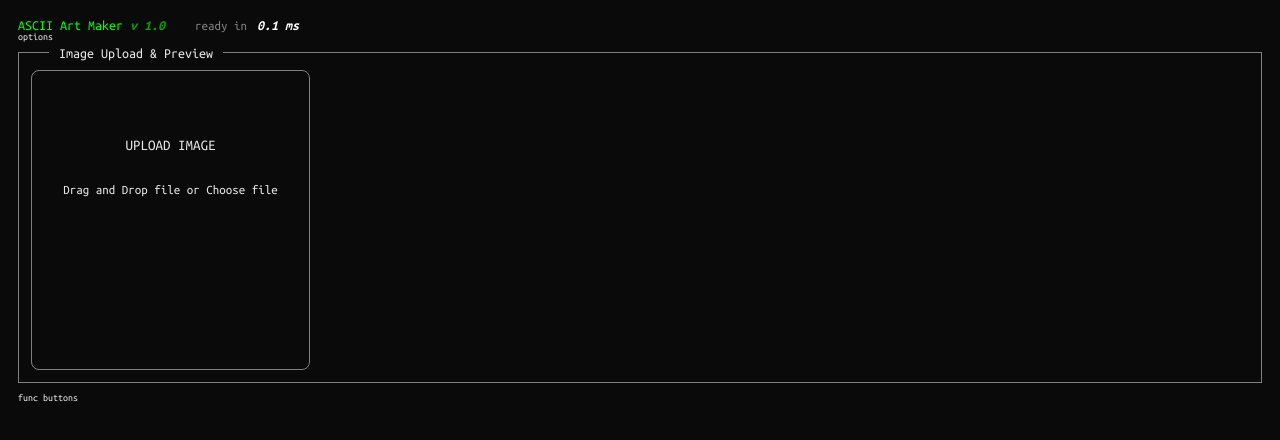
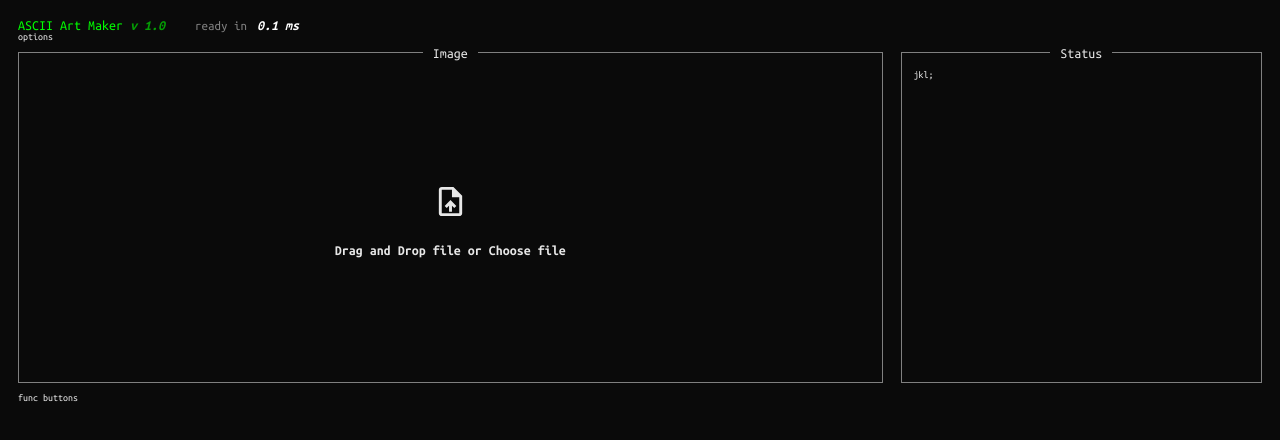
Before and after one commit to lofi-J/Ascii-Maker, a Next.js app: page /ascii/image in a window 1280 px wide. Shown: the top 440 px of the page. Built offline with nearby package versions, Linux system fonts and the light colour scheme.

Commit message:
[Refactor] 불필요한 파일 제거 및 코드 가독성

```diff
--- a/src/app/ascii/image/page.module.css
+++ b/src/app/ascii/image/page.module.css
@@ -26,3 +26,11 @@
 }
 
 /* covert options */
+
+
+/* Image & Ascii Art */
+.imageAndAscii {
+  display: flex;
+  justify-content: space-between;
+  gap: 1.8rem;
+}
--- a/src/app/ascii/image/page.tsx
+++ b/src/app/ascii/image/page.tsx
@@ -1,12 +1,15 @@
 "use client";
 import styles from "./page.module.css";
 import useLoadTime from "@/hooks/useLoadTime";
-import {useEffect} from "react";
-import ImageAscii from "@/components/ImageAscii/ImageAscii";
+import React, {useEffect, useState} from "react";
+import ImageUploader from "@/components/ImageUploader/ImageUploader";
+import Fieldset from "@/components/Fieldset/Fieldset";
 
 
 export default function BuildAsciiImage() {
   const {time, incrementLoadCount} = useLoadTime(2);
+  const [imageFile, setImageFile] = useState<File | null>(null); // 업로드한 이미지
+  const [isUploadError, setIsUploadError] = useState(false); // 이미지 업로드 에러 여부
 
   useEffect(() => {
     incrementLoadCount(); // component count
@@ -14,6 +17,7 @@ export default function BuildAsciiImage() {
 
   return (
     <div className={styles.container}>
+
       {/* ready header */}
       <div className={styles.header}>
         ASCII Art Maker <em className={styles.version}>v 1.0</em>
@@ -26,12 +30,27 @@ export default function BuildAsciiImage() {
       {/* covert options */}
       <div>options</div>
 
-      {/* upload and preview */}
-      <div className={styles.upload}>
-        <ImageAscii
-          onLoad={incrementLoadCount} // component count
-        />
+      {/* Image Upload And Status */}
+      <div className={styles.imageAndAscii}>
+        {/* image */}
+        <Fieldset title={'Image'} flex={5}>
+          <ImageUploader
+            imageFile={imageFile}
+            setIsUploadError={setIsUploadError}
+            setImageFile={setImageFile}
+            onLoad={incrementLoadCount}
+          />
+        </Fieldset>
+        {/* status */}
+        <Fieldset title={'Status'} flex={2}>
+          <div style={{flex: "1"}}>
+            jkl;
+          </div>
+        </Fieldset>
       </div>
+
+      {/* Ascii Art */}
+
 
       {/* function buttons */}
       <div>func buttons</div>
--- a/src/components/Fieldset/Fieldset.module.css
+++ b/src/components/Fieldset/Fieldset.module.css
@@ -1,21 +1,24 @@
 .container {
   position: relative;
-  width: 100%;
-  height: max-content;
   border: 1px solid gray;
   padding: 1.2rem;
   margin: 1rem 0;
+  display: flex;
+  flex-direction: column;
+  align-items: center;
   .title {
+    position: absolute;
+    top: 0;
+    width: max-content;
+    font-size: 1.4rem;
     padding: 0 1rem;
-    position: absolute;
-    font-size: 1.4rem;
-    width: max-content;
+    transform: translateY(-50%);
     background-color: var(--background);
-    top: 0;
-    left: 3rem;
-    transform: translateY(-50%);
   }
   .children {
+    width: 100%;
+    height: 100%;
+    display: flex;
     padding-top: 0.5rem;
   }
 }
--- a/src/components/Fieldset/Fieldset.tsx
+++ b/src/components/Fieldset/Fieldset.tsx
@@ -4,11 +4,13 @@ import styles from "./Fieldset.module.css";
 interface IFieldset {
   children: ReactNode;
   title: string;
+  flex?: number;
 }
 
-const Fieldset = ({children, title}: IFieldset) => {
+const Fieldset = ({children, title, flex = 1}: IFieldset) => {
+
   return (
-    <div className={styles.container}>
+    <div className={styles.container} style={{flex: flex}}>
       <div className={styles.title}>{title}</div>
       <div className={styles.children}>
         {children}
--- a/src/components/ImageAscii/ImageAscii.module.css
+++ /dev/null
@@ -1,68 +0,0 @@
-.container {
-  display: flex;
-  justify-content: space-between;
-  align-items: center;
-  .inner {
-    display: flex;
-    gap: 1rem;
-    justify-content: space-between;
-  }
-}
-
-/* Input file */
-.imageWrap {
-  position: relative;
-  cursor: pointer;
-  width: 30%;
-  min-height: 30rem;
-  border: 1px solid gray;
-  border-radius: 0.8rem;
-  .input {
-    z-index: 3;
-    position: absolute;
-    top: 0;
-    left: 0;
-    cursor: pointer;
-    width: 100%;
-    height: 100%;
-    opacity: 0;
-  }
-  .uploadedImage {
-    width: fit-content;
-    .image {
-      object-fit: contain;
-      width: 100%;
-      border-radius: 0.8rem;
-      z-index: 2;
-    }
-  }
-  .support {
-    z-index: 1;
-    position: absolute;
-    top: 0;
-    left: 0;
-    height: 100%;
-    width: 100%;
-    display: flex;
-    flex-direction: column;
-    justify-content: center;
-    align-items: center;
-    .supportText1 {
-      font-size: 1.5rem;
-    }
-    .supportText2 {
-      height: 40%;
-      font-size: 1.3rem;
-      margin-top: 3rem;
-    }
-  }
-}
-/* ASCII Image */
-.asciiImage {
-  width: 100%;
-  border-radius: 0.8rem;
-}
-
-.displayNone {
-  display: none !important;
-}
--- a/src/components/ImageAscii/ImageAscii.tsx
+++ /dev/null
@@ -1,67 +0,0 @@
-"use client";
-import React, {ChangeEvent, useEffect, useState} from "react";
-import styles from "./ImageAscii.module.css";
-import Image from 'next/image';
-import Fieldset from "@/components/Fieldset/Fieldset";
-import BuilderImageAscii from "@/components/BuilderImageAscii/BuilderImageAscii";
-
-
-interface IImageAscii {
-  onLoad: () => void;
-}
-
-const ImageAscii = ({onLoad}: IImageAscii) => {
-  const [imageFile, setImageFile] = useState<File | null>(null);
-  const [isUploaded, setIsUploaded] = useState(false); // for css state
-  const [imageDataUrl, setImageDataUrl] = useState<string | null>(null);
-  const [isUploadError, setIsUploadError] = useState(false);
-
-  const handleImageUpload = (event: ChangeEvent<HTMLInputElement>) => {
-    if (event.target.files === null) {
-      setIsUploadError(true);
-      return;
-    }
-    const file = event.target.files[0];
-    if (file !== null) {
-      setImageFile(file);
-      const reader = new FileReader();
-      reader.onloadend = () => {
-        setImageDataUrl(reader.result as string);
-        setIsUploaded(true); // css flag state
-      }
-      reader.readAsDataURL(file);
-    } else console.error('has no file');
-  }
-
-  useEffect(() => {
-    onLoad();
-  }, [onLoad])
-
-  return (
-    <div className={styles.container}>
-      <Fieldset title={'Image Upload & Preview'}>
-        <div className={styles.inner}>
-          <div className={styles.imageWrap}>
-            <input className={styles.input} type="file" accept="image/*" onChange={handleImageUpload}/>
-            <div className={`${styles.support} ${isUploaded ? styles.displayNone : ''}`}>
-              <div className={styles.supportText1}>UPLOAD IMAGE</div>
-              <div className={styles.supportText2}>Drag and Drop file or Choose file</div>
-            </div>
-            {imageDataUrl && !isUploadError && (
-              <div className={styles.uploadedImage}>
-                <Image className={styles.image} src={imageDataUrl} alt="Confirmed Image" width={300} height={300}/>
-              </div>
-            )}
-          </div>
-          <div className={styles.asciiImage}>
-            <BuilderImageAscii
-              file={imageFile}
-            />
-          </div>
-        </div>
-      </Fieldset>
-    </div>
-  );
-}
-
-export default ImageAscii;
--- /dev/null
+++ b/src/components/ImageUploader/ImageUploader.module.css
@@ -0,0 +1,32 @@
+.uploader {
+  width: 100%;
+  height: 30rem;
+  display: flex;
+  position: relative;
+  .input {
+    position: absolute;
+    top: 0;
+    left: 0;
+    width: 100%;
+    height: 100%;
+    z-index: 2;
+    cursor: pointer;
+    opacity: 0;
+  }
+  .image {
+    object-fit: contain;
+    width: 100%;
+    height: 100%;
+  }
+  .support {
+    display: flex;
+    flex-direction: column;
+    gap: 2.4rem;
+    flex: 1;
+    justify-content: center;
+    align-items: center;
+    .supportText {
+      font-size: 1.4rem;
+    }
+  }
+}
--- /dev/null
+++ b/src/components/ImageUploader/ImageUploader.tsx
@@ -0,0 +1,62 @@
+"use client";
+import styles from "./ImageUploader.module.css";
+import React, {ChangeEvent, Dispatch, SetStateAction, useEffect, useState} from "react";
+import Image from "next/image";
+import { MdOutlineUploadFile } from "react-icons/md";
+
+
+
+interface ImageUploader {
+  imageFile: File | null;
+  setIsUploadError: Dispatch<SetStateAction<boolean>>;
+  setImageFile: Dispatch<SetStateAction<File | null>>;
+  onLoad: () => void;
+}
+
+const ImageUploader = ({imageFile, setIsUploadError, setImageFile, onLoad}: ImageUploader) => {
+  const [imageDataUrl, setImageDataUrl] = useState<string | null>(null); // 업로드한 이미지 data url
+
+  // TODO file reader error 핸들링 필요 (try, catch | reader.onerror)
+  const handleImageUpload = (event: ChangeEvent<HTMLInputElement>) => {
+    if (event.target.files === null) {
+      setIsUploadError(true);
+      return;
+    }
+    const file = event.target.files[0];
+    if (file !== null) {
+      setImageFile(file);
+      const reader = new FileReader();
+      reader.onloadend = () => {
+        setImageDataUrl(reader.result as string);
+      }
+      reader.readAsDataURL(file);
+    } else console.error('has no file');
+  }
+
+  useEffect(() => {
+    onLoad();
+  }, [onLoad])
+
+  return (
+    <div className={styles.uploader}>
+      {!imageFile && (
+        <div className={styles.support}>
+          <MdOutlineUploadFile size={35} />
+          <strong className={styles.supportText}>Drag and Drop file or Choose file</strong>
+        </div>
+      )}
+      {imageDataUrl && (
+        <Image
+          className={styles.image}
+          src={imageDataUrl}
+          alt="Confirmed Image"
+          width={400}
+          height={300}
+        />
+      )}
+      <input className={styles.input} type="file" accept="image/*" onChange={handleImageUpload}/>
+    </div>
+  );
+}
+
+export default ImageUploader;
```
